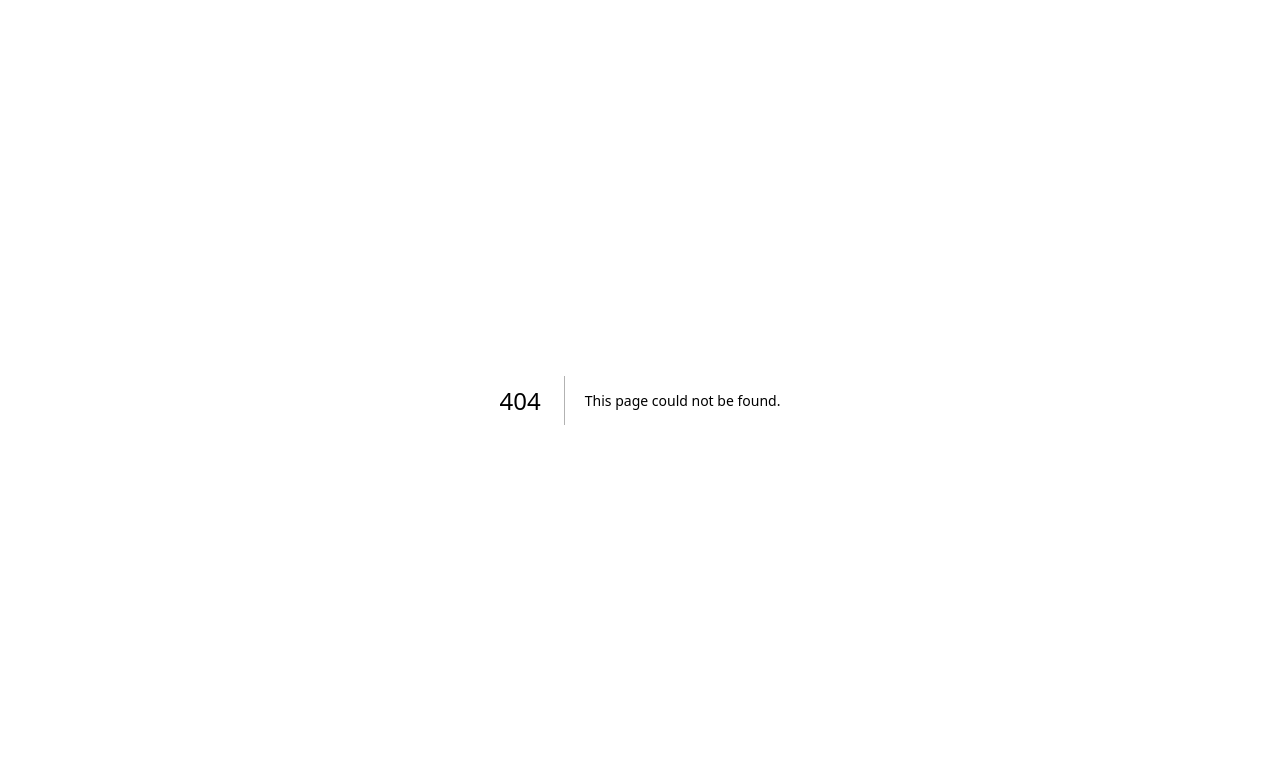
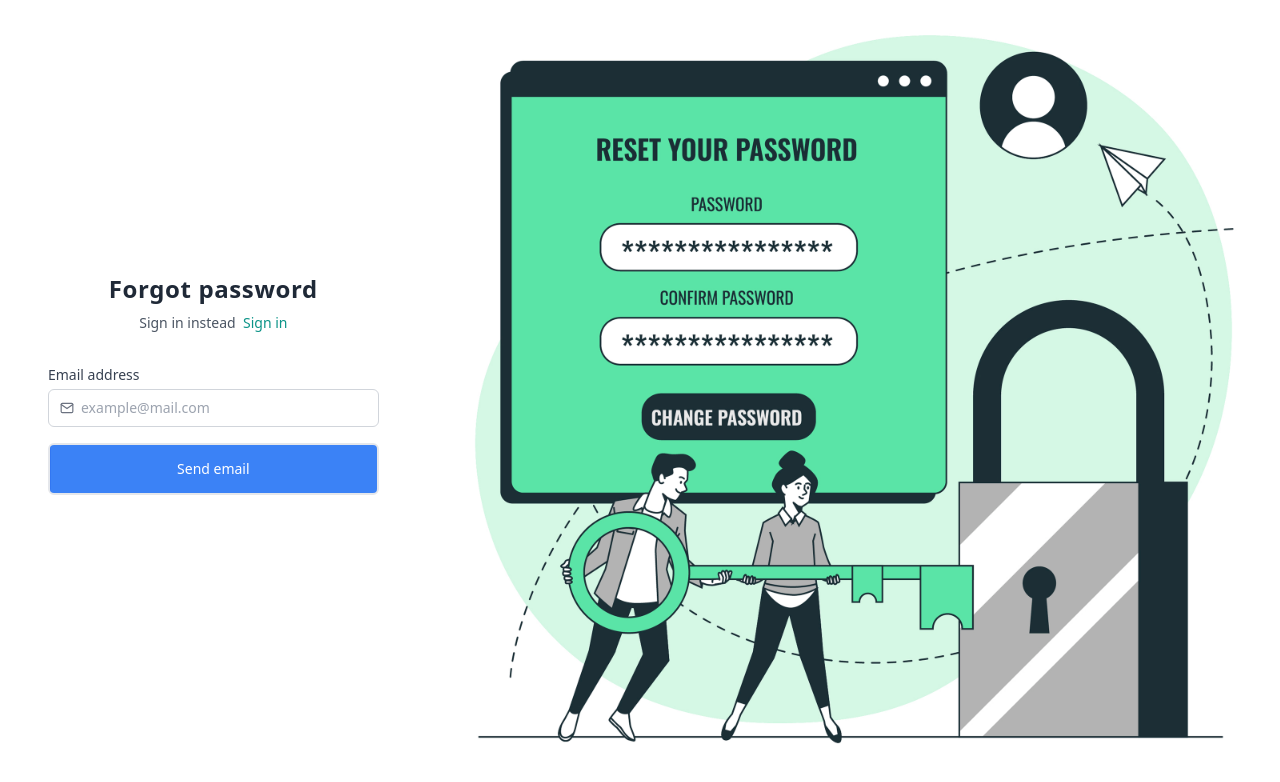
Before and after one commit to kharljhon14/full-auth, a Next.js app: page /forgot in a window 1280 px wide. Before the commit this address had no page. Shown: the top 782 px of the page. Built offline with nearby package versions, Linux system fonts and the light colour scheme.

Commit message:
reset password form

```diff
--- /dev/null
+++ b/src/components/forms/Reset.tsx
@@ -0,0 +1,47 @@
+import Input from '../inputs/Input';
+import { FiMail, FiLock } from 'react-icons/fi';
+import { SubmitHandler, useForm } from 'react-hook-form';
+import { zodResolver } from '@hookform/resolvers/zod';
+import SlideButton from '../buttons/SlideButton';
+import { SigninSchema, SigninSchemaType } from '@/schemas/signin';
+import { useRouter } from 'next/router';
+import { toast } from 'react-toastify';
+import { signIn } from 'next-auth/react';
+import Link from 'next/link';
+
+export default function Reset() {
+  const {
+    register,
+    handleSubmit,
+    formState: { errors, isSubmitting },
+  } = useForm<SigninSchemaType>({ resolver: zodResolver(SigninSchema) });
+
+  const onSubmit: SubmitHandler<SigninSchemaType> = async (values) => {};
+
+  return (
+    <div className="w-full px-12 py-4">
+      <h2 className="text-center text-2xl font-bold tracking-wide text-gray-800">Forgot password</h2>
+      <p className="text-center text-sm text-gray-600 mt-2">
+        Sign in instead &nbsp;
+        <Link href="/auth" className="text-teal-600 hover:text-teal-700 hover:underline cursor-pointer">
+          Sign in
+        </Link>
+      </p>
+
+      <form onSubmit={handleSubmit(onSubmit)} className="my-8 text-sm">
+        <Input
+          name={'email'}
+          label={'Email address'}
+          type="email"
+          icon={<FiMail />}
+          placeholder={'example@mail.com'}
+          register={register}
+          error={errors?.email?.message}
+          disabled={isSubmitting}
+        />
+
+        <SlideButton type="submit" text="Send email" slide_text="Secure" icon={<FiLock />} disabled={isSubmitting} />
+      </form>
+    </div>
+  );
+}
--- a/src/components/forms/Signin.tsx
+++ b/src/components/forms/Signin.tsx
@@ -7,6 +7,7 @@ import { SigninSchema, SigninSchemaType } from '@/schemas/signin';
 import { useRouter } from 'next/router';
 import { toast } from 'react-toastify';
 import { signIn } from 'next-auth/react';
+import Link from 'next/link';
 
 interface Props {
   callbackUrl: string;
@@ -71,7 +72,9 @@ export default function Signin({ callbackUrl, csrfToken }: Props) {
           error={errors?.password?.message}
           disabled={isSubmitting}
         />
-
+        <Link className="text-blue-600" href="/forgot">
+          Forgot password?
+        </Link>
         <SlideButton
           type="submit"
           text="Sign in "
--- a/src/pages/api/auth/[...nextauth].ts
+++ b/src/pages/api/auth/[...nextauth].ts
@@ -34,7 +34,9 @@ export default NextAuth({
 
         if (!user) throw new Error('Email is not registered');
 
-        if (!user.emailVerified) throw new Error('Please Verify you email');
+        if (!user.emailVerified === false) throw new Error('Please Verify you email');
+
+        if (user.emailVerified === null) throw new Error('Email is used in a provider');
 
         const isPasswordCorrect = await bcrypt.compare(credentials.password, user?.password);
 
--- /dev/null
+++ b/src/pages/forgot.tsx
@@ -0,0 +1,15 @@
+import Background from '@/components/backgrounds/Background';
+import Reset from '@/components/forms/Reset';
+
+export default function forgot() {
+  return (
+    <div className="w-full items-center justify-center">
+      <div className="w-full h-100 flex items-center justify-center">
+        <div className="w-full sm:w-5/6 md:w-2/3 lg:w-1/2 xl:w-1/3 2xl:w-1/3 h-full flex flex-col items-center justify-center">
+          <Reset />
+        </div>
+        <Background image={'../../auth/reset.jpg'} />
+      </div>
+    </div>
+  );
+}
--- /dev/null
+++ b/src/schemas/reset.ts
@@ -0,0 +1,8 @@
+import { z } from 'zod';
+
+export const ResetSchema = z.object({
+  email: z.string().email('Email is required'),
+  password: z.string().min(10, 'Password must be 10 characters').max(100, 'Password must be less than 100 characters'),
+});
+
+export type ResetSchemaType = z.infer<typeof ResetSchema>;
```
